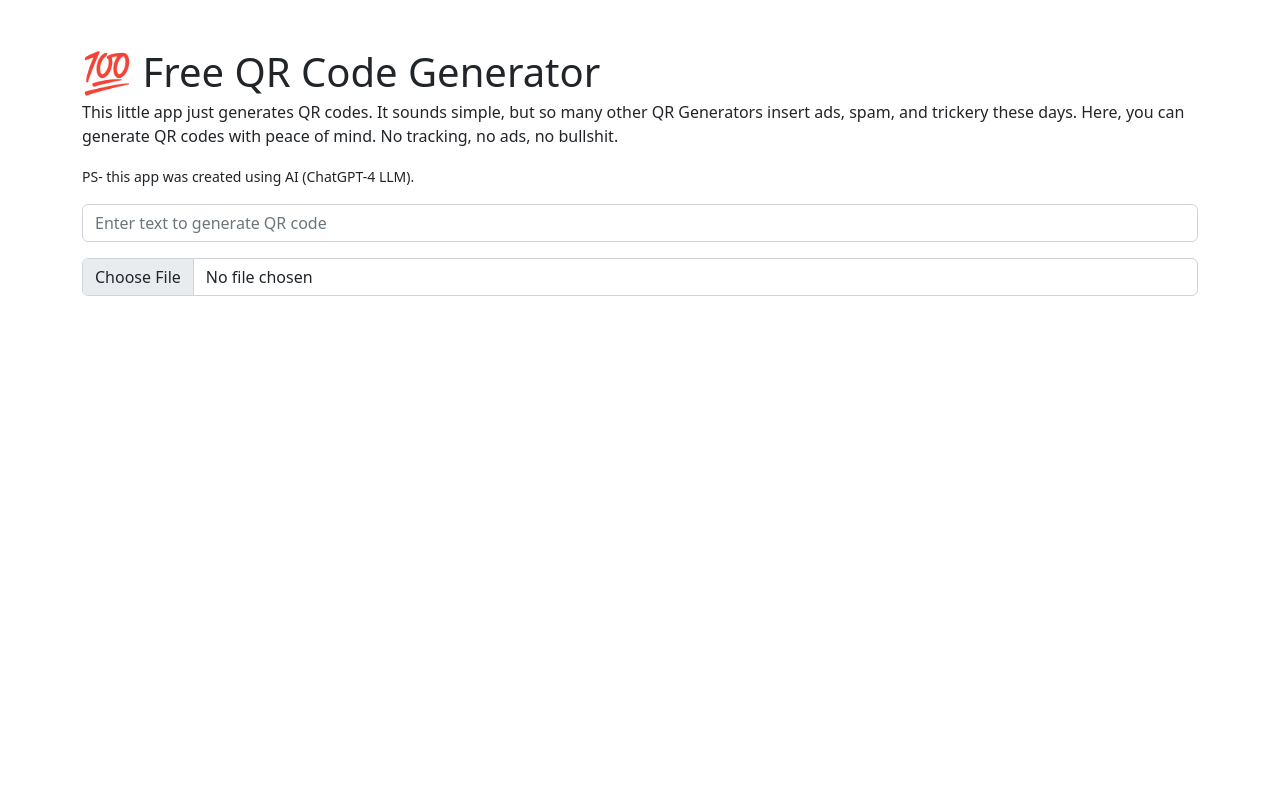
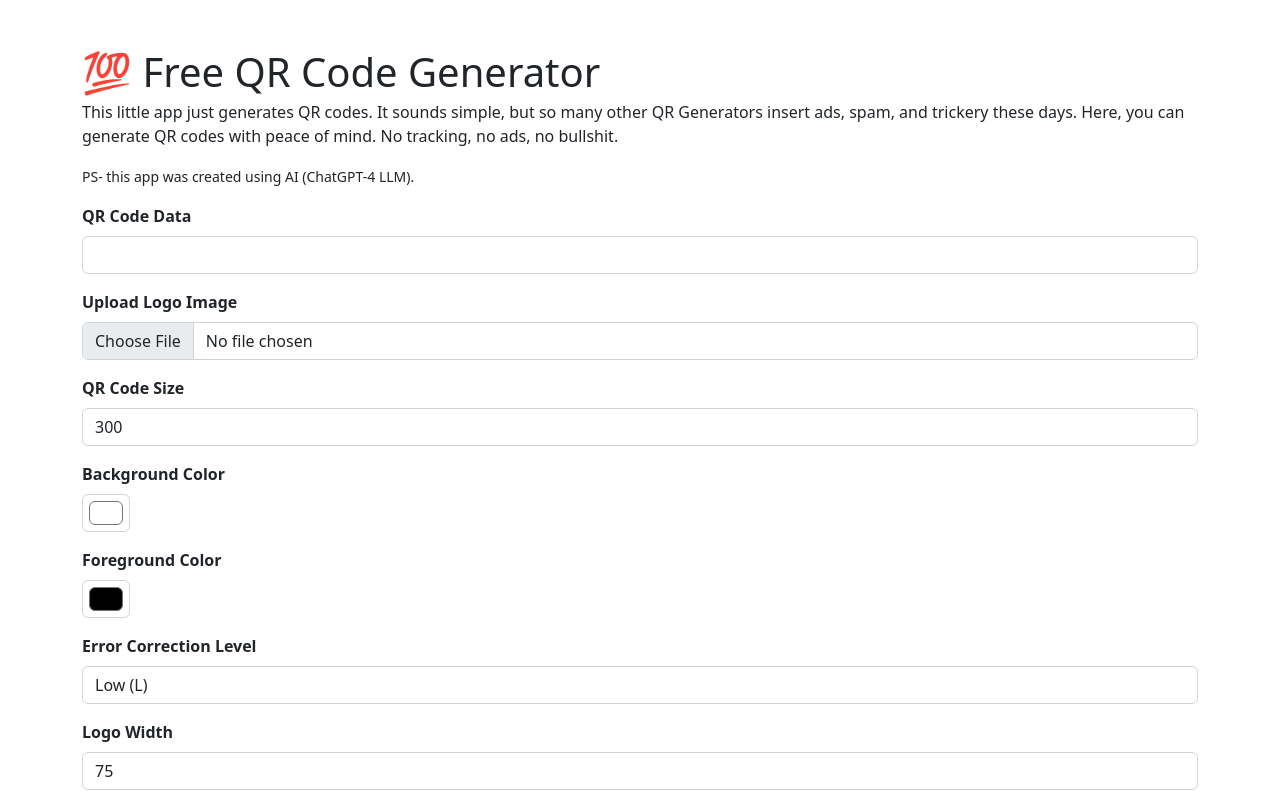
Before and after one commit to leesalminen/freeqrgenerator.app, a React (Create React App) app: page / in a window 1280 px wide. Built offline with nearby package versions, Linux system fonts and the light colour scheme.

Commit message:
add all props

```diff
--- a/src/QRGenerator.js
+++ b/src/QRGenerator.js
@@ -1,10 +1,16 @@
 import React, { useState, useRef, useEffect } from 'react';
 import { QRCode } from 'react-qrcode-logo';
-import { Container, Form, InputGroup, FormControl, Button } from 'react-bootstrap';
+import { Container, Form, InputGroup, FormControl, Button, FormLabel } from 'react-bootstrap';
 
 function QRGenerator() {
   const [text, setText] = useState('');
   const [image, setImage] = useState(null);
+  const [size, setSize] = useState(300);
+  const [bgColor, setBgColor] = useState("#FFFFFF");
+  const [fgColor, setFgColor] = useState("#000000");
+  const [level, setLevel] = useState("L");
+  const [logoWidth, setLogoWidth] = useState(75);
+
   const qrRef = useRef(null);
 
   function handleChange(event) {
@@ -48,17 +54,52 @@ function QRGenerator() {
       <p>This little app just generates QR codes. It sounds simple, but so many other QR Generators insert ads, spam, and trickery these days. Here, you can generate QR codes with peace of mind. No tracking, no ads, no bullshit.</p>
       <p><small>PS- this app was created using AI (ChatGPT-4 LLM).</small></p>
       <Form className="mt-2">
-        <InputGroup className="mb-3">
-          <FormControl type="text" onChange={handleChange} value={text} placeholder="Enter text to generate QR code" />
-        </InputGroup>
-        <InputGroup className="mb-3">
+        <Form.Group className="mb-3">
+          <FormLabel>QR Code Data</FormLabel>
+          <FormControl type="text" onChange={handleChange} value={text} />
+        </Form.Group>
+        <Form.Group className="mb-3">
+          <FormLabel>Upload Logo Image</FormLabel>
           <FormControl type="file" accept="image/*" onChange={handleImageUpload} />
-        </InputGroup>
+        </Form.Group>
+        <Form.Group className="mb-3">
+          <FormLabel>QR Code Size</FormLabel>
+          <FormControl type="number" onChange={e => setSize(parseInt(e.target.value))} value={size} />
+        </Form.Group>
+        <Form.Group className="mb-3">
+          <FormLabel>Background Color</FormLabel>
+          <FormControl type="color" onChange={e => setBgColor(e.target.value)} value={bgColor} title="Background Color" />
+        </Form.Group>
+        <Form.Group className="mb-3">
+          <FormLabel>Foreground Color</FormLabel>
+          <FormControl type="color" onChange={e => setFgColor(e.target.value)} value={fgColor} title="Foreground Color" />
+        </Form.Group>
+        <Form.Group className="mb-3">
+          <FormLabel>Error Correction Level</FormLabel>
+          <FormControl as="select" onChange={e => setLevel(e.target.value)} value={level}>
+            <option value="L">Low (L)</option>
+            <option value="M">Medium (M)</option>
+            <option value="Q">Quartile (Q)</option>
+            <option value="H">High (H)</option>
+          </FormControl>
+        </Form.Group>
+        <Form.Group className="mb-3">
+          <FormLabel>Logo Width</FormLabel>
+          <FormControl type="number" onChange={e => setLogoWidth(parseInt(e.target.value))} value={logoWidth} />
+        </Form.Group>
       </Form>
       {text && (
         <div className="mt-5 text-center">
           <div className="border border-secondary rounded p-3 d-inline-block" ref={qrRef}>
-            <QRCode value={text} size={300} logoWidth={75} logoImage={image} />
+            <QRCode
+              value={text}
+              size={size}
+              bgColor={bgColor}
+              fgColor={fgColor}
+              level={level}
+              logoImage={image}
+              logoWidth={logoWidth}
+            />
           </div>
           <br />
           <Button className="mt-3" variant="primary" onClick={handleDownload}>Download</Button>
--- a/src/index.css
+++ b/src/index.css
@@ -11,3 +11,7 @@ code {
   font-family: source-code-pro, Menlo, Monaco, Consolas, 'Courier New',
     monospace;
 }
+
+label {
+  font-weight: bold;
+}
```
